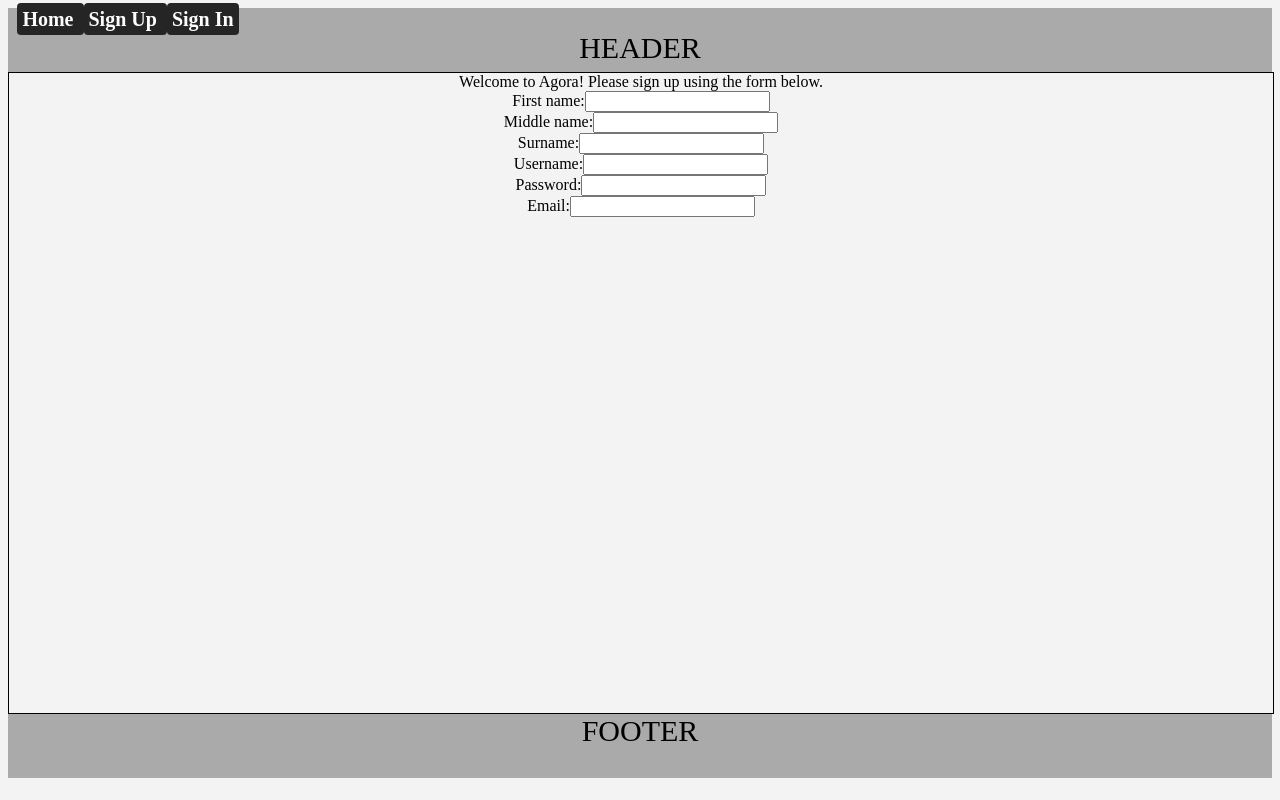
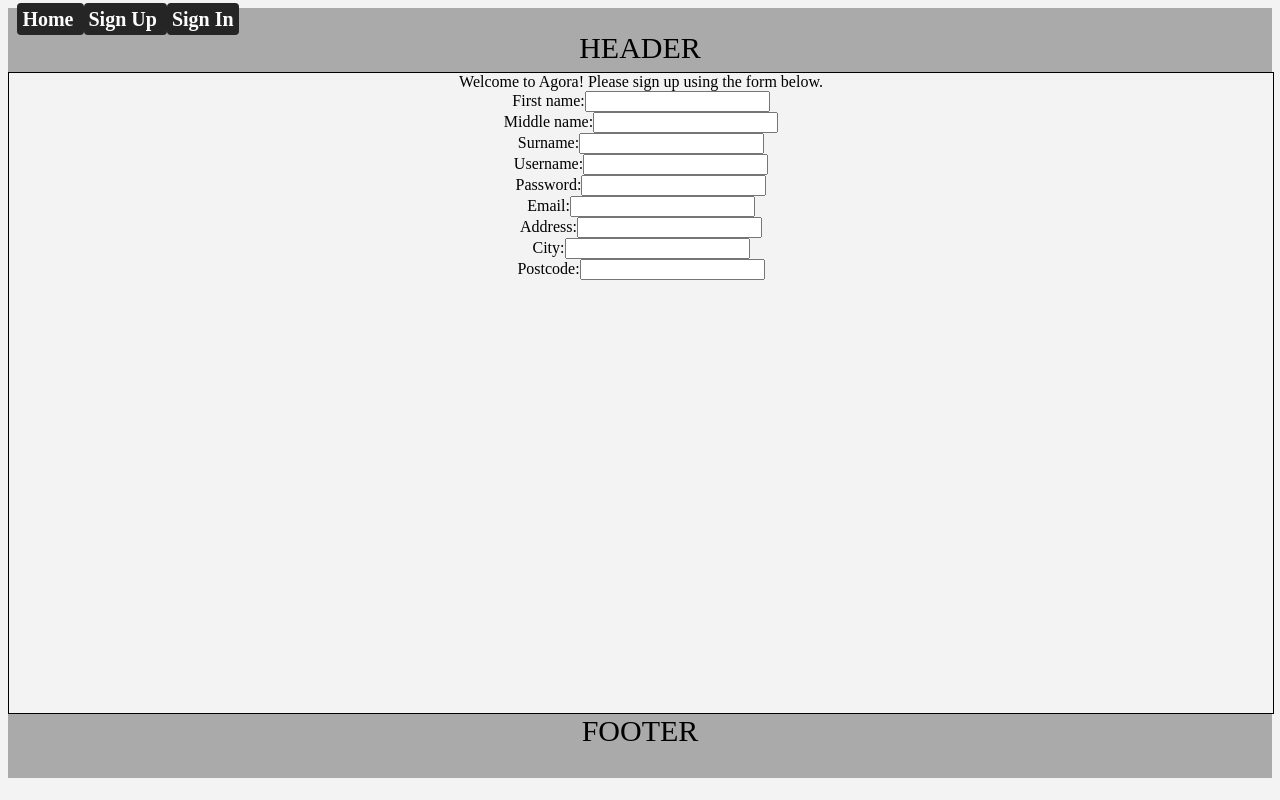
Before and after one commit to hugonzb/AGORA-Student-Marketplace, a React (Create React App) app in the folder agora-app/front-end/: page /signup in a window 1280 px wide. Built offline with nearby package versions, Linux system fonts and the light colour scheme.

Commit message:
created SignUp form besides ID photo

```diff
--- a/agora-app/front-end/src/screens/SignUp.js
+++ b/agora-app/front-end/src/screens/SignUp.js
@@ -23,6 +23,15 @@ function SignUp(props) {
         <label for="email">Email:</label>
         <input type="text" id="email" name="email"></input>
         <br></br>
+        <label for="address">Address:</label>
+        <input type="text" id="address" name="address"></input>
+        <br></br>
+        <label for="city">City:</label>
+        <input type="text" id="city" name="city"></input>
+        <br></br>
+        <label for="postcode">Postcode:</label>
+        <input type="text" id="postcode" name="postcode"></input>
+        <br></br>
       </form>
     </div> //leave this in its a parent from App.js everything on the page will need to go in here
   );
```
